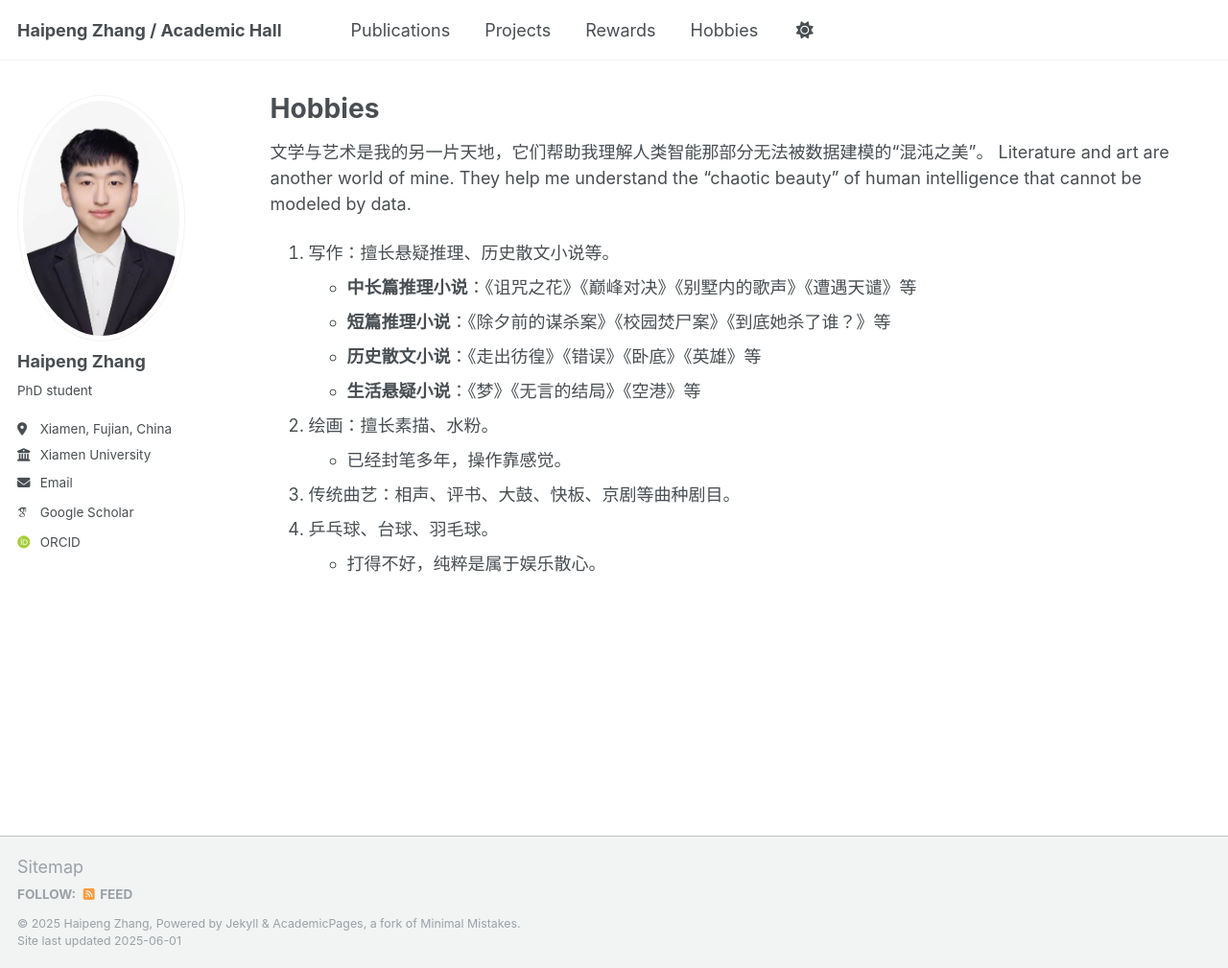
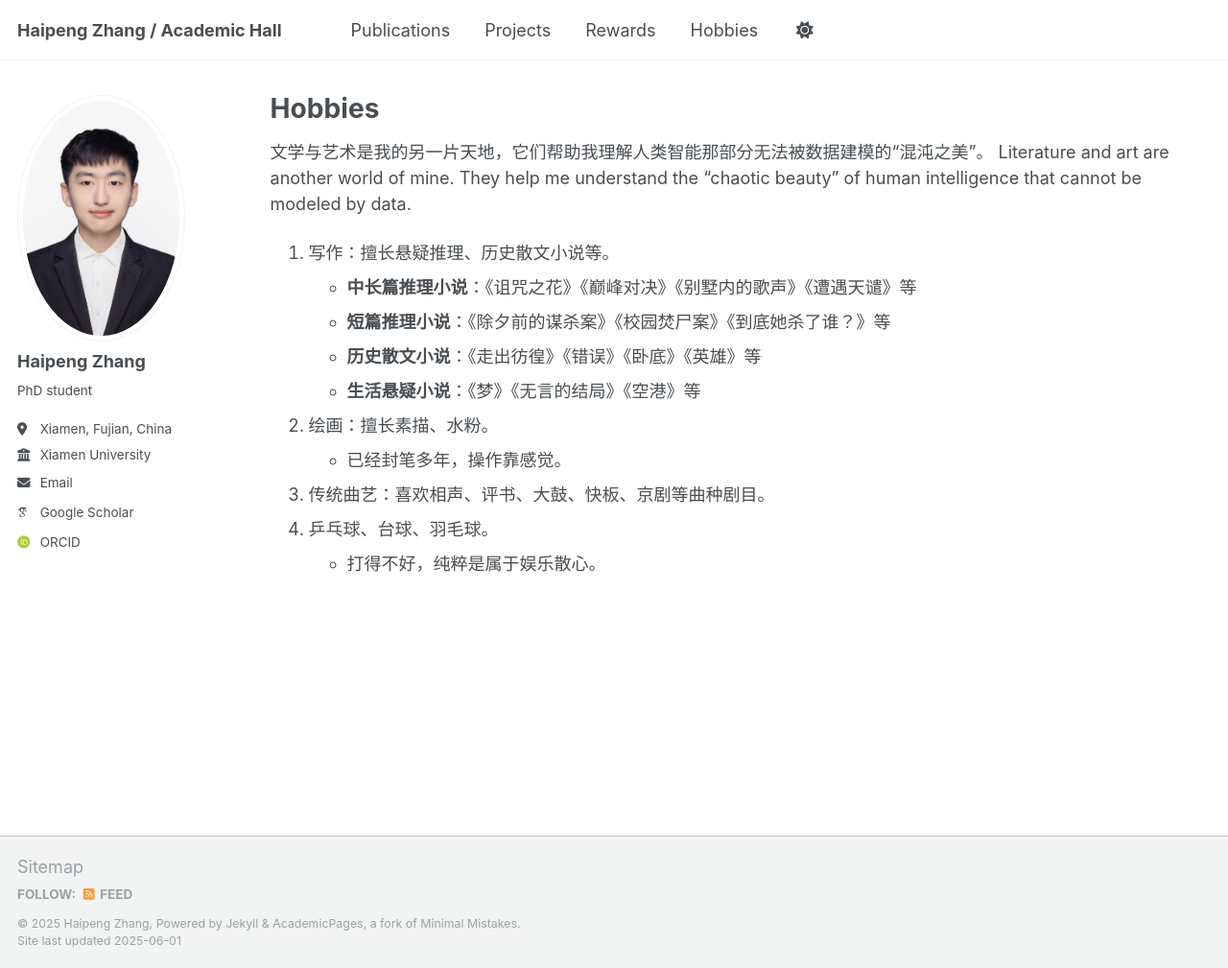
Before and after one commit to Harry-first/haipengzhang, a Jekyll site: the page built from _pages/portfolio.md, in a window 1280 px wide and 1009 px high. Shown: the whole window at 96% size. Built offline with Jekyll 4.4.1, drawn with Linux system fonts in a browser that asks for light colours; some web fonts are replaced.

Commit message:
Update portfolio.md

```diff
--- a/_pages/portfolio.md
+++ b/_pages/portfolio.md
@@ -14,6 +14,6 @@ Literature and art are another world of mine. They help me understand the “cha
 - **生活悬疑小说**：《梦》《无言的结局》《空港》等
 3. 绘画：擅长素描、水粉。
 - 已经封笔多年，操作靠感觉。
-4. 传统曲艺：相声、评书、大鼓、快板、京剧等曲种剧目。
+4. 传统曲艺：喜欢相声、评书、大鼓、快板、京剧等曲种剧目。
 5. 乒乓球、台球、羽毛球。
 - 打得不好，纯粹是属于娱乐散心。
```
